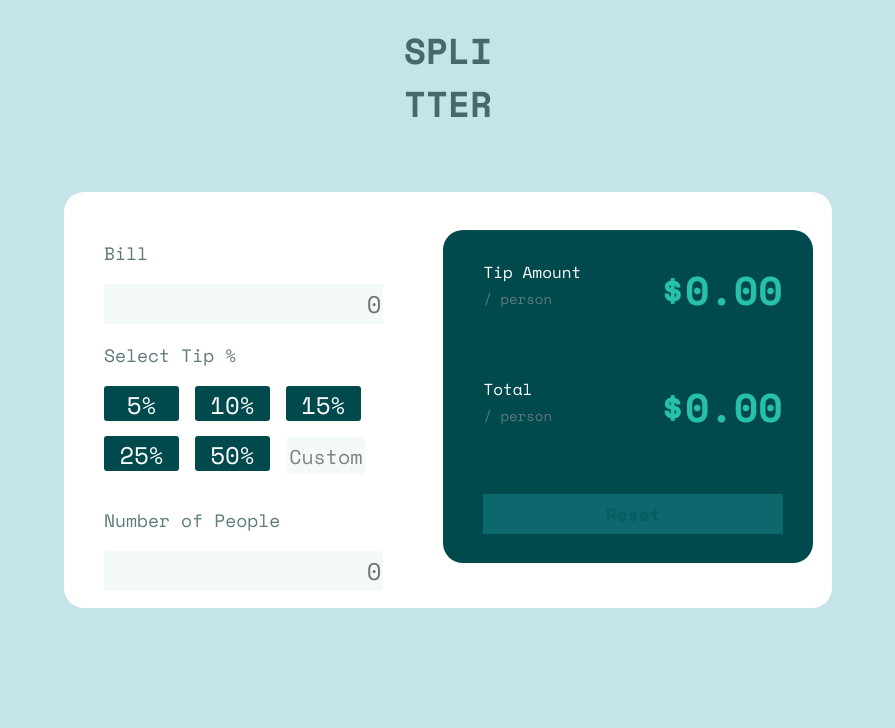
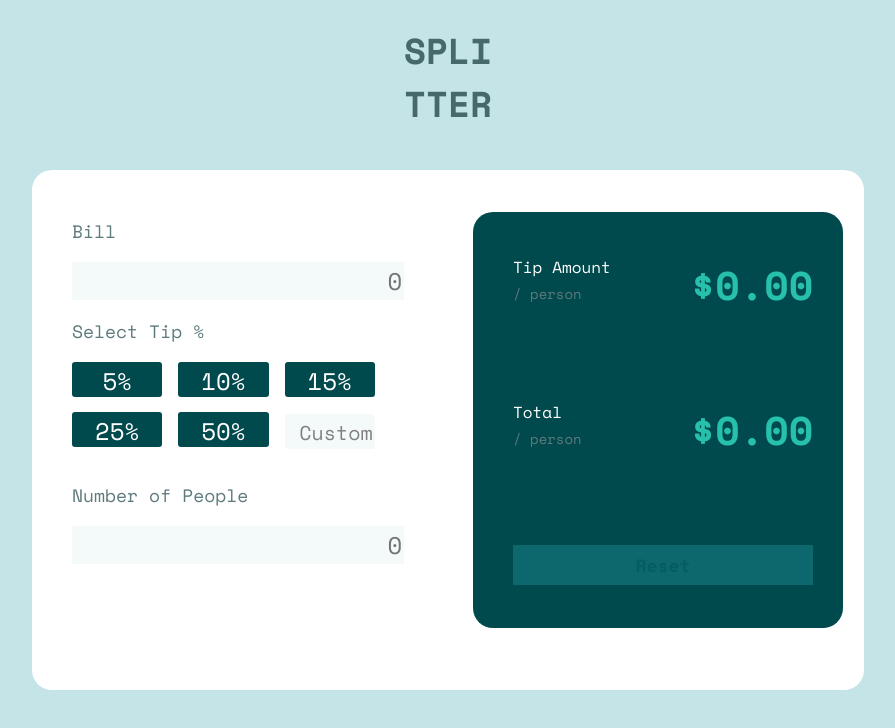
Before and after one commit to Zead-Ashraf/tip-calculator-app-main, a plain HTML site: page index.html in a window 1280 px wide. Shown: the whole page, without its empty margins (192-1087 px from the left). Drawn offline with nearby package versions, Linux system fonts and the light colour scheme.

Commit message:
Update Files

```diff
--- a/css/style.css
+++ b/css/style.css
@@ -1,3 +1,7 @@
+* {
+	box-sizing: border-box;
+}
+
 html, body {
 	width: 100vw;
 	height: 100vh;
@@ -29,9 +33,18 @@ main {
 	display: flex;
 	justify-content: space-between;
 	background-color: white;
-	width: 60vw;
-	height: 52vh;
+	width: 65vw;
+	height: 65vh;
 	border-radius: 20px;
+	-webkit-border-radius: 20px;
+	-moz-border-radius: 20px;
+	-ms-border-radius: 20px;
+	-o-border-radius: 20px;
+	margin-top: 30px;
+	-webkit-transform: translate(-50%, -50%);
+	-moz-transform: translate(-50%, -50%);
+	-ms-transform: translate(-50%, -50%);
+	-o-transform: translate(-50%, -50%);
 }
 
 /******************************************************************************/
@@ -47,15 +60,13 @@ main section.userInput {
 
 main section.userInput .bill p,
 main section.userInput .perc p,
-main section.userInput .nop p
-{
+main section.userInput .nop p {
 	color: hsl(186, 14%, 43%);
 }
 
 
 main section.userInput .bill input,
-main section.userInput .nop input
-{
+main section.userInput .nop input {
 	border: none;
 	height: 38px;
   width: 92%;
@@ -68,8 +79,7 @@ main section.userInput .nop input
 
 
 main section.userInput .bill input::placeholder,
-main section.userInput .nop input::placeholder
-{
+main section.userInput .nop input::placeholder {
 	float: right;
 	font-family: 'Space Mono', monospace;
 	font-size: 24px;
@@ -77,8 +87,7 @@ main section.userInput .nop input::placeholder
 
 
 main section.userInput .bill input:focus-visible,
-main section.userInput .nop input:focus-visible
-{
+main section.userInput .nop input:focus-visible {
 	outline-color: hsl(172, 67%, 45%);
 }
 
@@ -96,18 +105,24 @@ main section.userInput .perc button {
 	font-size: 24px;
 	color: white;
 	transition: background-color .5s ease-in-out;
+	-webkit-transition: background-color .5s ease-in-out;
+	-moz-transition: background-color .5s ease-in-out;
+	-ms-transition: background-color .5s ease-in-out;
+	-o-transition: background-color .5s ease-in-out;
+	-webkit-border-radius: 3px;
+	-moz-border-radius: 3px;
+	-ms-border-radius: 3px;
+	-o-border-radius: 3px;
 }
 
 main section.userInput .perc button:hover,
-main section.result button:hover
-{
+main section.result button:hover {
 	background-color: hsl(173deg 61% 77%);
 	color: hsl(183, 100%, 15%);
 }
 
 main section.userInput .perc button:active,
-main section.result button:active
-{
+main section.result button:active {
 	background-color: rgb(38, 194, 173);
 	color: hsl(183, 100%, 15%);
 }
@@ -127,6 +142,10 @@ main section.userInput .perc input#custom {
 	border: none;
 	cursor: none;
 	text-align: end;
+	-webkit-border-radius: 3px;
+	-moz-border-radius: 3px;
+	-ms-border-radius: 3px;
+	-o-border-radius: 3px;
 }
 
 main section.userInput .perc input#custom::placeholder {
@@ -153,27 +172,28 @@ main section.result {
 	padding-right: 30px;
 	background-color: hsl(183, 100%, 15%);
 	border-radius: 20px;
+	-webkit-border-radius: 20px;
+	-moz-border-radius: 20px;
+	-ms-border-radius: 20px;
+	-o-border-radius: 20px;
 }
 
 main section.result div.tip p,
-main section.result div.total p
-{
+main section.result div.total p {
 	font-size: 16px;
 	color: white;
 	margin: 0;
 }
 
 main section.result div.tip span,
-main section.result div.total span
-{
+main section.result div.total span {
 	font-size: 14px;
 	color: hsl(186, 14%, 43%);
 	margin: 0;
 }
 
 main section.result div.tip h2,
-main section.result div.total h2
-{
+main section.result div.total h2 {
 	display: inline;
 	float: right;
   margin: 0;
@@ -194,7 +214,22 @@ main section.result button {
 	color: rgb(5, 93, 97);
 	font-weight: 700;
 	transition: background-color .5s ease-in-out;
+	-webkit-transition: background-color .5s ease-in-out;
+	-moz-transition: background-color .5s ease-in-out;
+	-ms-transition: background-color .5s ease-in-out;
+	-o-transition: background-color .5s ease-in-out;
 }
 
 /* main section.result button:hover is above with {prc} buttons ...
 ...and the :active ,too; */
+
+/*********************************** Create My Own Response Page ***********************************/
+
+@media (max-width: 767px) {
+	main section.userInput {
+		width: 100%;
+	}
+	main section.result {
+		width: 100%;
+	}
+}
--- a/index.html
+++ b/index.html
@@ -1,17 +1,27 @@
 <!DOCTYPE html>
 <html lang="en">
 <head>
-  <meta charset="UTF-8">
+  <meta charset="UTF-8" />
 
-  <meta name="viewport" content="width=device-width, initial-scale=1.0">
+  <meta name="viewport" content="width=device-width, initial-scale=1.0" />
 
-  <link rel="icon" type="image/png" sizes="32x32" href="./images/favicon-32x32.png">
+  <meta http-equiv="X-UA-Compatible" content="ie=edge" />
 
-  <link rel="stylesheet" href= "css/style.css">
+  <link
+    rel="icon"
+    type="image/png"
+    sizes="32x32"
+    href="./images/favicon-32x32.png"
+  />
 
-  <link rel="preconnect" href="https://fonts.googleapis.com">
-  <link rel="preconnect" href="https://fonts.gstatic.com" crossorigin>
-  <link href="https://fonts.googleapis.com/css2?family=Space+Mono:wght@400;700&display=swap" rel="stylesheet">
+  <link rel="stylesheet" href= "css/style.css" />
+
+  <link rel="preconnect" href="https://fonts.googleapis.com" />
+  <link rel="preconnect" href="https://fonts.gstatic.com" crossorigin />
+  <link
+    href="https://fonts.googleapis.com/css2?family=Space+Mono:wght@400;700&display=swap"
+    rel="stylesheet"
+  />
 
   <title>Frontend Mentor | Tip calculator app</title>
 
@@ -22,7 +32,7 @@
     <section class="userInput">
       <div class="bill" id="bill">
         <p>Bill</p>
-        <input type="text" name="bill" placeholder="0">
+        <input id="amount" type="text" name="bill" placeholder="0">
       </div>
 
       <div class="perc" id="perc">
@@ -32,13 +42,13 @@
         <button id="t15">15%</button>
         <button id="t20">25%</button>
         <button id="t50">50%</button>
-        <input type="text" name="custom" placeholder="Custom" id="custom">
+        <input id="custom" type="text" name="custom" placeholder="Custom" id="custom">
       </div>
 
       <div class="nop" id="nop">
         <p>Number of People</p>
 
-        <input type="text" name="people" placeholder="0">
+        <input id="people" type="text" name="people" placeholder="0">
       </div>
     </section>
 
--- a/js/main.js
+++ b/js/main.js
@@ -0,0 +1,6 @@
+let amount = document.getElementById("amount"),
+    custom = document.getElementById("custom"),
+    numberPeople = document.getElementById("people"),
+    tip = document.getElementById("tipPrice"),
+    total = document.getElementById("totalPrice"),
+    DeleteItems = document.getElementById("reset");
```
Also changed, not shown: js/script.js (deleted). Lines whose indentation alone changed are shown as unchanged.
